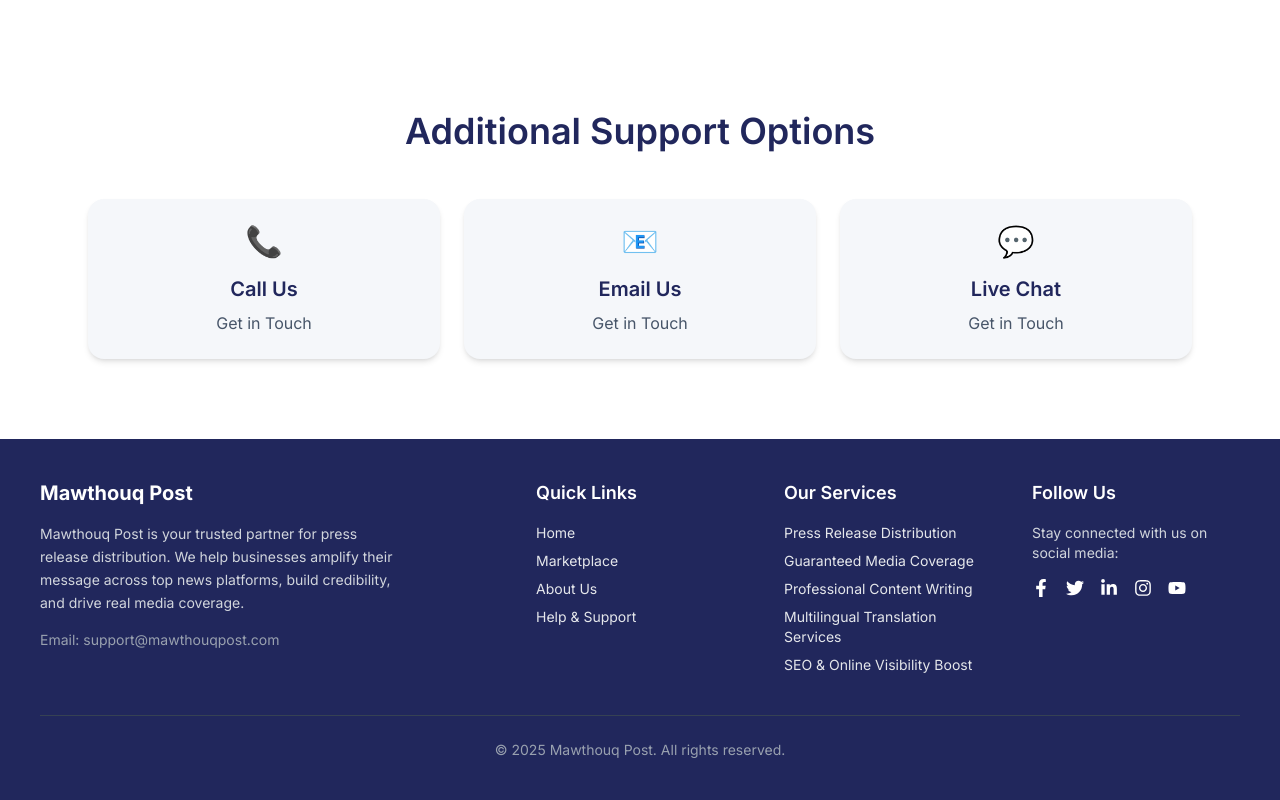
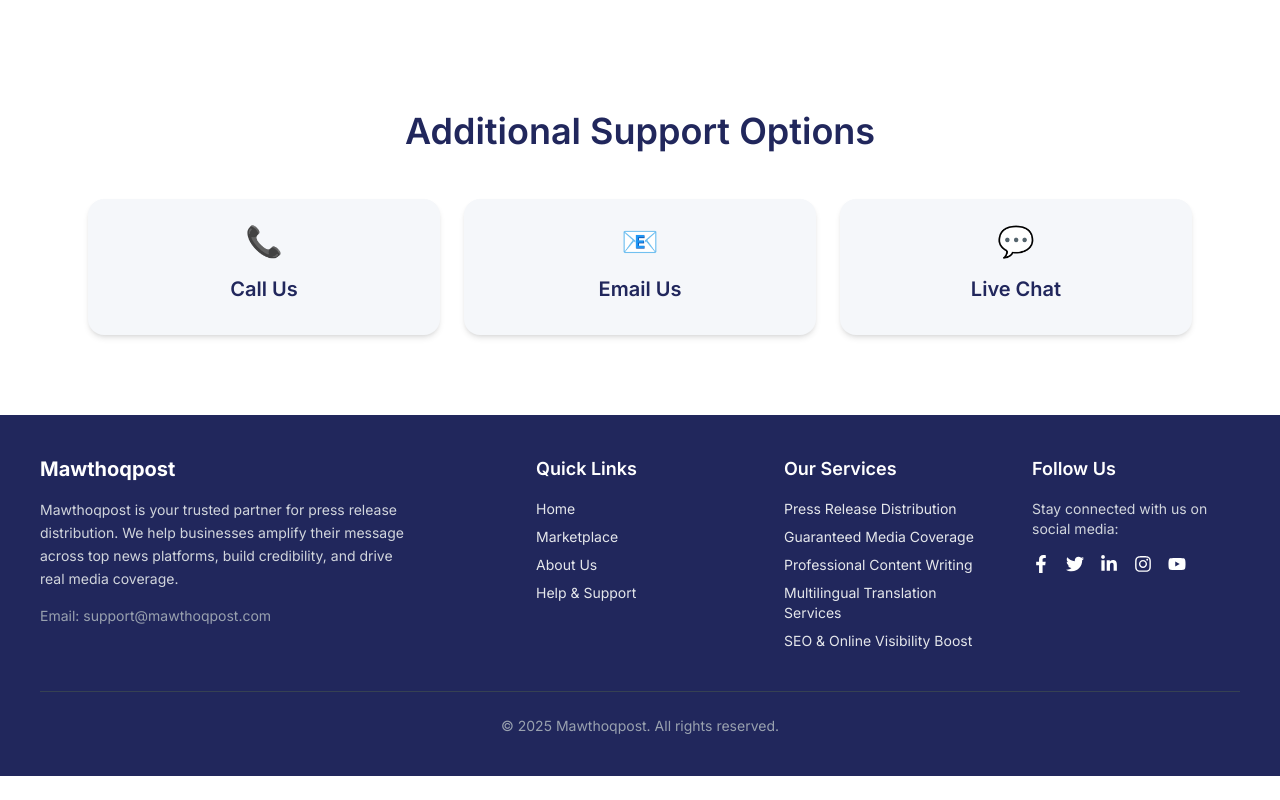
Before and after one commit to MohamedRmeh/mawthouqEn, a Next.js app: page /en/support in a window 1280 px wide. Shown: the part 1377-2177 px from the top of the page. After the commit the page ends 2153 px from the top, so only its background shows below. Built offline with nearby package versions, Linux system fonts and the light colour scheme.

Commit message:
last commit ser

```diff
--- a/messages/ar.json
+++ b/messages/ar.json
@@ -241,8 +241,15 @@
     "platform_commission": "عمولة المنصة",
     "total": "المجموع الكلي",
     "proceed_to_checkout": "المتابعة إلى الدفع",
-        "lastType": "انشر مقالاتك ووسع جمهورك على منصة موثوقة.",
-            "lang": "اللغة",
-            "website_category": "تصنيف الموقع"
+    "lastType": "انشر مقالاتك ووسع جمهورك على منصة موثوقة.",
+    "lang": "اللغة",
+    "website_category": "تصنيف الموقع"
+  },
+  "checkoutModal": {
+    "confirm_your_checkout": "أكد عملية الدفع",
+    "notices_for_publisher": "ملاحظات للناشر",
+    "upload_file": "رفع ملف",
+    "processing": "جار المعالجة...",
+    "continue_to_payment": "المتابعة إلى الدفع"
   }
 }
--- a/messages/en.d.json.ts
+++ b/messages/en.d.json.ts
@@ -3,7 +3,7 @@
 
 declare const messages: {
   "LocaleLayout": {
-    "title": "Mawthouq Post",
+    "title": "Mawthoqpost",
     "description": "Mawthouq is a bilingual guest post publishing platform..."
   },
   "Navbar": {
@@ -50,7 +50,7 @@ declare const messages: {
     ]
   },
   "Advantages": {
-    "title": "Why use Mawthouq Post ?",
+    "title": "Why use Mawthoqpost ?",
     "description": "With years of experience and over 10,000 published news stories, you can expect the best results publishing with us.",
     "items": [
       {
@@ -99,8 +99,8 @@ declare const messages: {
     "faq5_answer": "You can track your request in your dashboard under the 'My Orders' section. We'll also send you email updates at each step."
   },
   "Footer": {
-    "siteName": "Mawthouq Post",
-    "description": "Mawthouq Post is your trusted partner for press release distribution. We help businesses amplify their message across top news platforms, build credibility, and drive real media coverage.",
+    "siteName": "Mawthoqpost",
+    "description": "Mawthoqpost is your trusted partner for press release distribution. We help businesses amplify their message across top news platforms, build credibility, and drive real media coverage.",
     "email": "Email",
     "phone": "Phone",
     "quickLinks": "Quick Links",
@@ -160,7 +160,7 @@ declare const messages: {
   },
   "MarketPlace": {
     "topContent": "Content Marketing Platform",
-    "midContent": "Mawthouq Post is a smarter way to do content marketing. Need help choosing a publication? Request Media Planning services from us.",
+    "midContent": "Mawthoqpost is a smarter way to do content marketing. Need help choosing a publication? Request Media Planning services from us.",
     "search": "Search",
     "searchPlaceholder": "Search by name or URL",
     "language": "Language",
@@ -248,6 +248,13 @@ declare const messages: {
     "lastType": "Publish your articles and expand your audience on a trusted platform.",
     "lang": "Language",
     "website_category": "Website Category"
+  },
+  "checkoutModal": {
+    "confirm_your_checkout": "Confirm Your Checkout",
+    "notices_for_publisher": "Notices for publisher",
+    "upload_file": "Upload File",
+    "processing": "Processing",
+    "continue_to_payment": "Continue to Payment"
   }
 };
 export default messages;
--- a/messages/en.json
+++ b/messages/en.json
@@ -1,6 +1,6 @@
 {
   "LocaleLayout": {
-    "title": "Mawthouq Post",
+    "title": "Mawthoqpost",
     "description": "Mawthouq is a bilingual guest post publishing platform..."
   },
   "Navbar": {
@@ -47,7 +47,7 @@
     ]
   },
   "Advantages": {
-    "title": "Why use Mawthouq Post ?",
+    "title": "Why use Mawthoqpost ?",
     "description": "With years of experience and over 10,000 published news stories, you can expect the best results publishing with us.",
     "items": [
       {
@@ -96,8 +96,8 @@
     "faq5_answer": "You can track your request in your dashboard under the 'My Orders' section. We'll also send you email updates at each step."
   },
   "Footer": {
-    "siteName": "Mawthouq Post",
-    "description": "Mawthouq Post is your trusted partner for press release distribution. We help businesses amplify their message across top news platforms, build credibility, and drive real media coverage.",
+    "siteName": "Mawthoqpost",
+    "description": "Mawthoqpost is your trusted partner for press release distribution. We help businesses amplify their message across top news platforms, build credibility, and drive real media coverage.",
     "email": "Email",
     "phone": "Phone",
     "quickLinks": "Quick Links",
@@ -157,7 +157,7 @@
   },
   "MarketPlace": {
     "topContent": "Content Marketing Platform",
-    "midContent": "Mawthouq Post is a smarter way to do content marketing. Need help choosing a publication? Request Media Planning services from us.",
+    "midContent": "Mawthoqpost is a smarter way to do content marketing. Need help choosing a publication? Request Media Planning services from us.",
     "search": "Search",
     "searchPlaceholder": "Search by name or URL",
     "language": "Language",
@@ -245,5 +245,12 @@
     "lastType": "Publish your articles and expand your audience on a trusted platform.",
     "lang": "Language",
     "website_category": "Website Category"
+  },
+  "checkoutModal": {
+    "confirm_your_checkout": "Confirm Your Checkout",
+    "notices_for_publisher": "Notices for publisher",
+    "upload_file": "Upload File",
+    "processing": "Processing",
+    "continue_to_payment": "Continue to Payment"
   }
 }
--- a/src/app/[locale]/support/page.jsx
+++ b/src/app/[locale]/support/page.jsx
@@ -202,9 +202,6 @@ const SupportPage = () => {
               >
                 <div className="text-3xl mb-4">{item.icon}</div>
                 <h3 className="text-xl font-semibold mb-2">{item.title}</h3>
-                <a href={item.link} className="text-[#475569] hover:underline">
-                  {t("getInTouch")}
-                </a>
               </motion.div>
             ))}
           </div>
--- a/src/components/marketPlace/Card.jsx
+++ b/src/components/marketPlace/Card.jsx
@@ -83,7 +83,7 @@ const Card = ({ websites, loading, onPageChange }) => {
 
                 <div className="mt-3 flex items-center justify-between text-sm">
                   <span className="font-bold text-[#21275c] line-clamp-1">
-                    {site.price || "$0"}
+                    {site.price ? `$${(site.price * 1.2).toFixed(2)}` : "$0"}
                   </span>
                   <span className="text-gray-500 line-clamp-1">
                     {site.views || "0"} views
--- a/src/components/marketPlace/Recommended.jsx
+++ b/src/components/marketPlace/Recommended.jsx
@@ -55,11 +55,11 @@ const Recommended = ({ id }) => {
             platforms.map((site) => (
               <div
                 key={site.id}
-                className="bg-white rounded-2xl overflow-hidden shadow-md transition-all duration-300 border border-slate-200 w-full sm:w-fit"
+                className="bg-white rounded-2xl overflow-hidden shadow-md transition-all duration-300 border border-slate-200 w-full sm:w-[300px]"
               >
                 <Link href={`/marketplace/${site.id}`}>
                   <img
-                    src={site.img || "/images/testImg.jpeg"}
+                    src={site.image || "/images/testImg.jpeg"}
                     alt={site.name}
                     className="w-full h-44 object-cover cursor-pointer border-b border-slate-200"
                   />
@@ -78,7 +78,7 @@ const Recommended = ({ id }) => {
                   </a>
                   <div className="mt-4 flex items-center justify-between text-sm">
                     <span className="font-bold text-[#21275c]">
-                      ${site.price}
+                      ${site?.price * 1.2}
                     </span>
                     <span className="text-gray-500">{site.views} views</span>
                   </div>
--- a/src/components/navigation/Footer.jsx
+++ b/src/components/navigation/Footer.jsx
@@ -28,7 +28,7 @@ const Footer = () => {
               {t("description")}
             </p>
             <p className="text-sm text-gray-400">
-              {t("email")}: support@mawthouqpost.com
+              {t("email")}: support@mawthoqpost.com
             </p>
           </div>
 
@@ -42,17 +42,17 @@ const Footer = () => {
                 </Link>
               </li>
               <li>
-                <Link href="/about" className="hover:underline">
+                <Link href="/marketplace" className="hover:underline">
                   {t("marketplace")}
                 </Link>
               </li>
               <li>
-                <Link href="/services" className="hover:underline">
+                <Link href="/about" className="hover:underline">
                   {t("aboutUs")}
                 </Link>
               </li>
               <li>
-                <Link href="/pricing" className="hover:underline">
+                <Link href="/support" className="hover:underline">
                   {t("helpSupport")}
                 </Link>
               </li>
@@ -132,7 +132,7 @@ const Footer = () => {
 
         {/* الحقوق */}
         <div className="border-t border-gray-700 mt-10 pt-6 text-center text-sm text-gray-400">
-          © {new Date().getFullYear()} Mawthouq Post. {t("allRightsReserved")}
+          © {new Date().getFullYear()} Mawthoqpost. {t("allRightsReserved")}
         </div>
       </div>
     </footer>
--- a/src/components/navigation/Navbar.jsx
+++ b/src/components/navigation/Navbar.jsx
@@ -13,6 +13,7 @@ import { useRouter, usePathname } from "next/navigation";
 import { useTranslations, useLocale } from "next-intl";
 import { Link } from "@/i18n/navigation";
 import Cookies from "js-cookie";
+import axios from "axios";
 
 const Navbar = () => {
   const t = useTranslations("Navbar");
@@ -46,12 +47,22 @@ const Navbar = () => {
     setRedictUrl(localStorage.getItem("redirect_url") || undefined);
   }, []);
 
-  const handleLogout = () => {
-    Cookies.remove("token"); // أو اسم التوكن الذي تستخدمه
+
+const handleLogout = async () => {
+  try {
+   const response = await axios.post(`${process.env.NEXT_PUBLIC_API_URL}/logout`, {}, {
+      withCredentials: true,
+    });
+    console.log(response)
+    Cookies.remove("token");
     localStorage.removeItem("redirect_url");
     setRedictUrl(undefined);
     router.push("/");
-  };
+  } catch (error) {
+    console.error("Logout failed:", error);
+    // ممكن تضيف إشعار هنا إذا حبيت
+  }
+};
 
   return (
     <>
```
Also changed, not shown: src/components/marketPlace/CheckoutModal.jsx (+10 -6 lines), src/components/marketPlace/CheckoutSection.jsx (+24 -18 lines).
